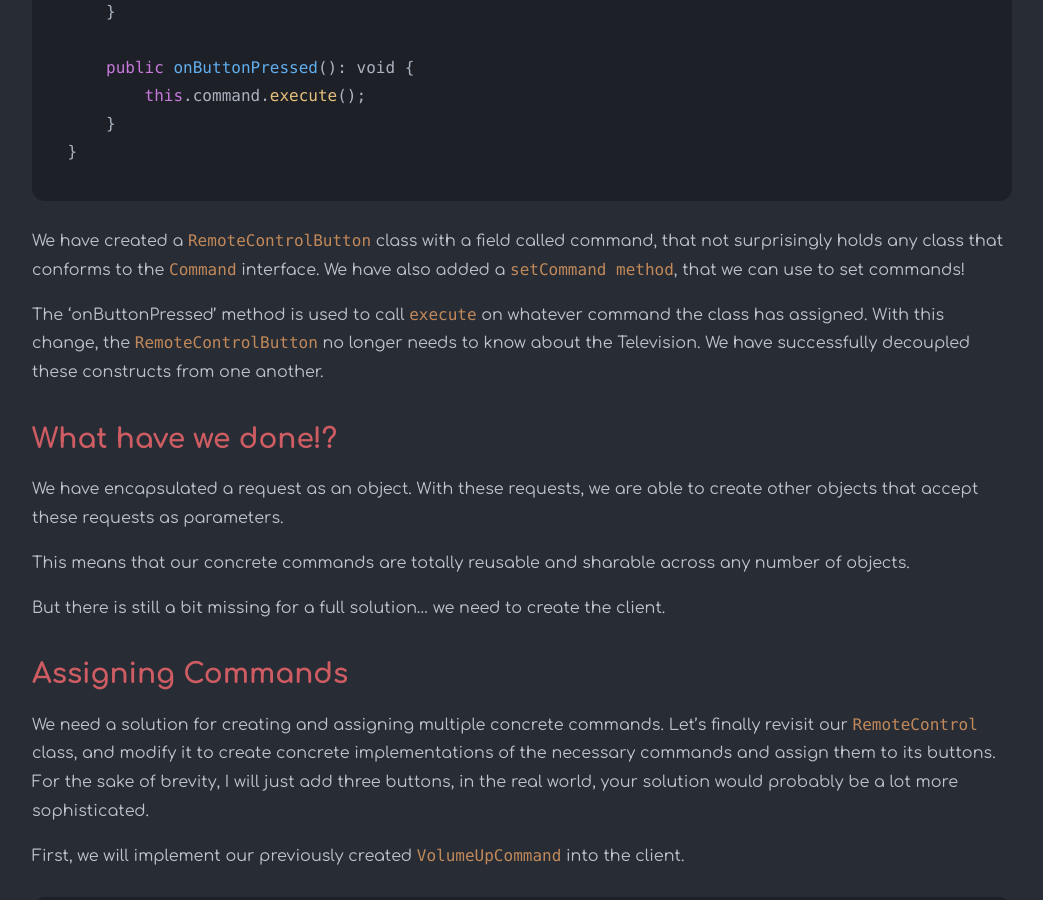
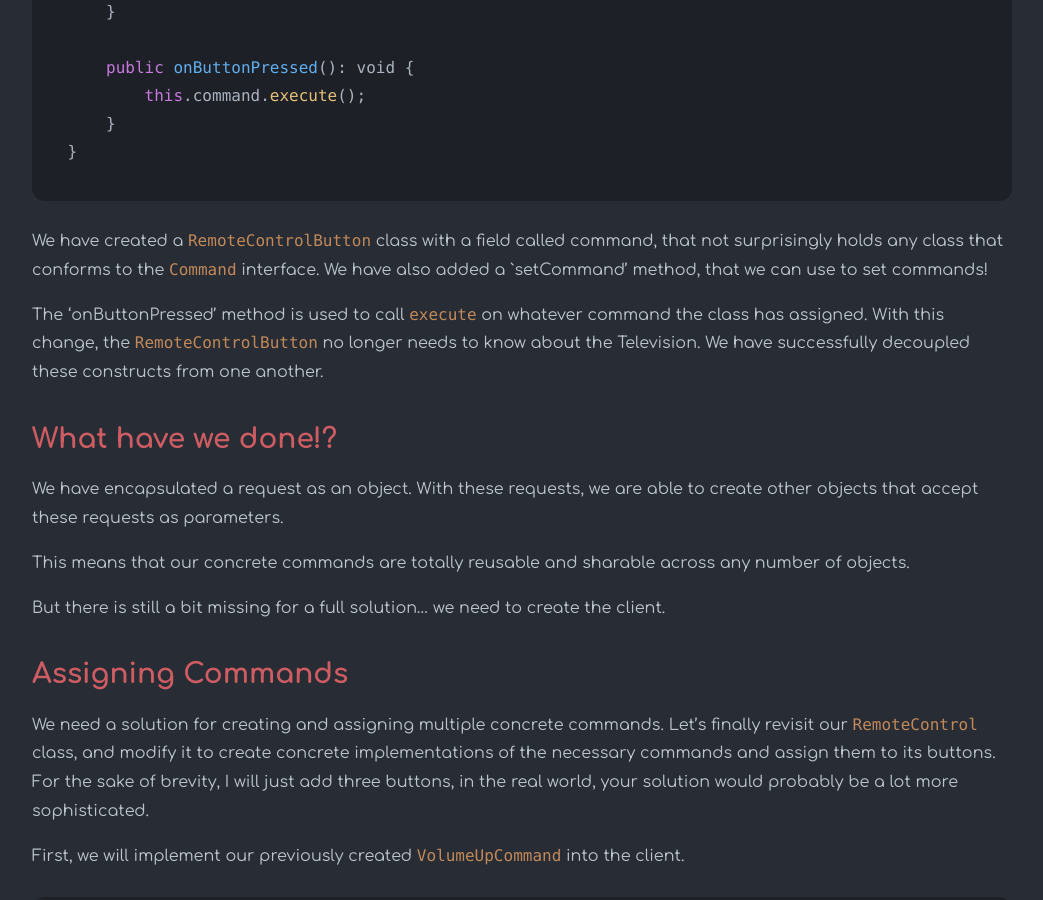
Before and after one commit to danielhutchinson/danielhutchinson.github.io, a Jekyll site: the page built from _posts/2019-04-19-encapsulating-logic-using-the-command-pattern.md, in a window 1280 px wide and 900 px high, scrolled down 3673 px. Shown: the whole window, without its empty margins (118-1161 px from the left). Built offline with Jekyll 4.4.1, drawn with Linux system fonts in a browser that asks for light colours; nearby versions of some CDN libraries.

Commit message:
fix: formatting

````diff
--- a/_posts/2019-04-19-encapsulating-logic-using-the-command-pattern.md
+++ b/_posts/2019-04-19-encapsulating-logic-using-the-command-pattern.md
@@ -109,7 +109,7 @@ export default class RemoteControlButton {
 }
 ```
 
-We have created a `RemoteControlButton` class with a field called command, that not surprisingly holds any class that conforms to the `Command` interface. We have also added a `setCommand method`, that we can use to set commands!
+We have created a `RemoteControlButton` class with a field called command, that not surprisingly holds any class that conforms to the `Command` interface. We have also added a `setCommand' method, that we can use to set commands!
 
 The 'onButtonPressed' method is used to call `execute` on whatever command the class has assigned. With this change, the `RemoteControlButton` no longer needs to know about the Television. We have successfully decoupled these constructs from one another.
 
````
